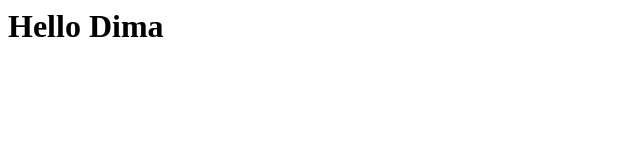
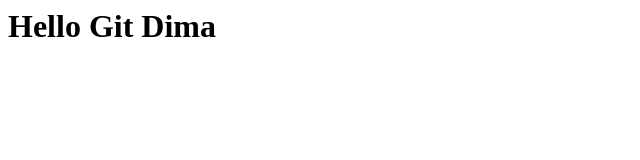
Before and after one commit to Yarobei/git-sample, a plain HTML site: page index.html in a window 1280 px wide. Shown: the whole page, without its empty margins (0-640 px from the left). Drawn offline with Linux system fonts and the light colour scheme.

Commit message:
Revert "Wrong commit"
This reverts commit 175c9d6b49e12e5e8567a4a5dc7f2d56f835f8f4.

```diff
--- a/index.html
+++ b/index.html
@@ -1 +1 @@
-<h1>Hello Dima</h1>
+<h1>Hello Git Dima</h1>
```
